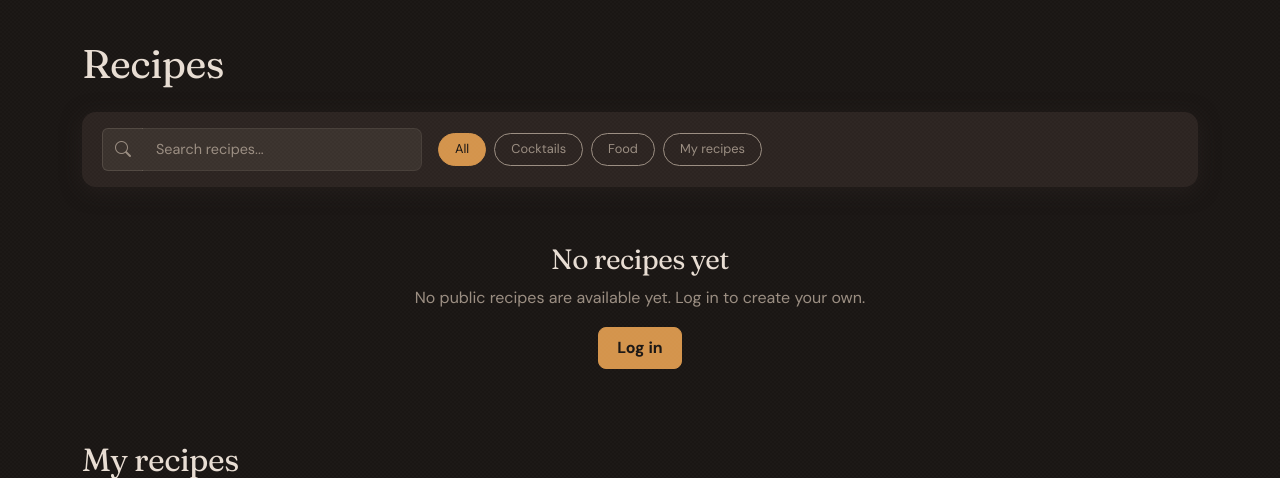
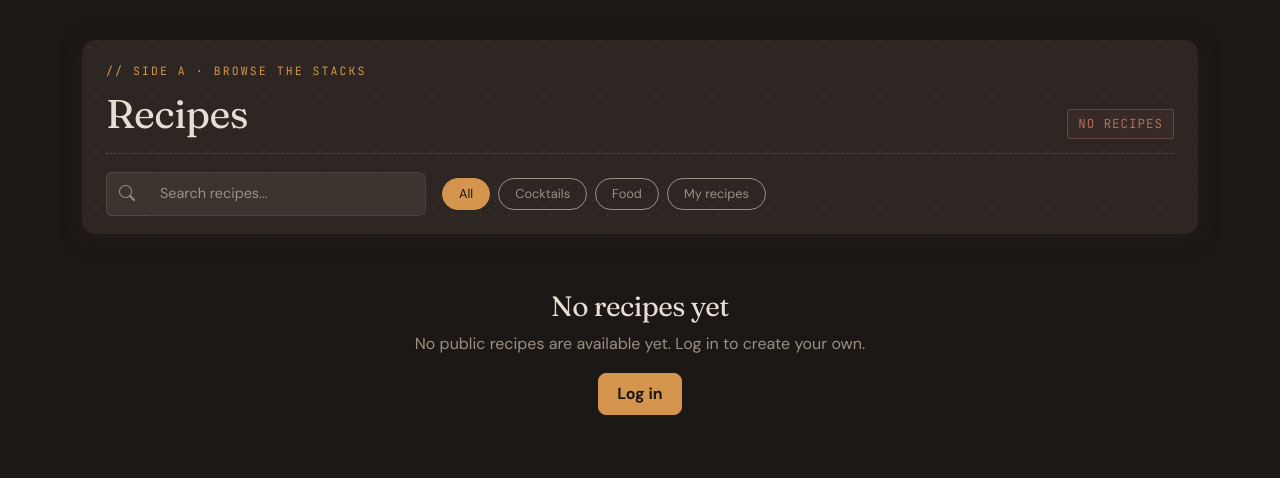
Before and after one commit to mangomaza/CITS5505-Group-Project, a Flask app: page /recipes in a window 1280 px wide. Shown: the part 71-549 px from the top of the page. Run offline with Flask 3, Linux system fonts and the light colour scheme; data that the repository does not hold is empty; some libraries are stand-ins or nearby versions.

Commit message:
wrap recipes browse in search desk panel with mono result count

```diff
--- a/app/static/css/recipes.css
+++ b/app/static/css/recipes.css
@@ -2,13 +2,62 @@
    Mix It Up — Option A: Browse Recipes Page Styles
    ============================================================ */
 
+/* ---- Search Desk ---- */
+.search-desk {
+  position: relative;
+  background-color: var(--mix-card);
+  border-radius: var(--mix-radius);
+  padding: 22px 24px 18px;
+  margin-bottom: 32px;
+  box-shadow: var(--mix-shadow);
+  background-image: radial-gradient(rgba(212, 148, 76, 0.08) 1px, transparent 1px);
+  background-size: 14px 14px;
+}
+
+.search-desk-label {
+  font-family: var(--mix-font-mono);
+  font-size: 0.72rem;
+  text-transform: uppercase;
+  letter-spacing: 0.18em;
+  color: var(--mix-accent);
+  margin-bottom: 10px;
+}
+
+.search-desk-heading {
+  display: flex;
+  align-items: baseline;
+  justify-content: space-between;
+  gap: 16px;
+  flex-wrap: wrap;
+  padding-bottom: 14px;
+  margin-bottom: 18px;
+  border-bottom: 1px dotted rgba(155, 142, 130, 0.45);
+}
+
+.search-desk-heading h1 {
+  margin: 0;
+}
+
+.result-count {
+  font-family: var(--mix-font-mono);
+  font-size: 0.78rem;
+  letter-spacing: 0.08em;
+  text-transform: uppercase;
+  color: var(--mix-secondary);
+  border: 1px solid rgba(176, 107, 93, 0.4);
+  border-radius: 3px;
+  padding: 4px 10px;
+  background-color: rgba(176, 107, 93, 0.08);
+  white-space: nowrap;
+}
+
 /* ---- Search & Filter Bar ---- */
 .search-bar {
-  background-color: var(--mix-card);
-  border-radius: var(--mix-radius);
-  padding: 16px 20px;
-  margin-bottom: 32px;
-  box-shadow: var(--mix-shadow);
+  background: none;
+  border-radius: 0;
+  padding: 0;
+  margin-bottom: 0;
+  box-shadow: none;
 }
 
 .search-bar .form-control {
--- a/app/static/js/recipes.js
+++ b/app/static/js/recipes.js
@@ -6,6 +6,21 @@ document.addEventListener('DOMContentLoaded', function () {
 
   var searchInput = document.getElementById('recipeSearch');
   var searchQuery = '';
+  var countEl = document.getElementById('recipeCount');
+
+  function updateCount() {
+    if (!countEl) return;
+    var visible = 0;
+    document.querySelectorAll('.recipe-grid-item').forEach(function (item) {
+      if (item.closest('.my-recipes-section')) return;
+      if (item.style.display !== 'none') visible += 1;
+    });
+    var label;
+    if (visible === 0) label = countEl.dataset.zero || 'no recipes';
+    else if (visible === 1) label = countEl.dataset.one || '1 recipe';
+    else label = (countEl.dataset.many || '{n} recipes').replace('{n}', visible);
+    countEl.textContent = label;
+  }
 
   function applyFilters() {
     var query = searchQuery.trim().toLowerCase();
@@ -16,6 +31,7 @@ document.addEventListener('DOMContentLoaded', function () {
       var hiddenByFilter = item.dataset.hiddenByFilter === '1';
       item.style.display = (matchesSearch && !hiddenByFilter) ? '' : 'none';
     });
+    updateCount();
   }
 
   if (searchInput) {
--- a/app/templates/recipes.html
+++ b/app/templates/recipes.html
@@ -9,7 +9,12 @@
 {% block content %}
   <main class="container my-4">
 
-    <h1 class="mb-4">Recipes</h1>
+    <section class="search-desk">
+      <div class="search-desk-label">// SIDE A &middot; BROWSE THE STACKS</div>
+      <div class="search-desk-heading">
+        <h1 class="mb-0">Recipes</h1>
+        <span class="result-count" id="recipeCount" data-zero="no recipes" data-one="1 recipe" data-many="{n} recipes">{{ visible_recipes|length }} {{ 'recipe' if visible_recipes|length == 1 else 'recipes' }}</span>
+      </div>
 
       <!-- Search & Filter -->
       <div class="search-bar d-flex flex-wrap align-items-center gap-3">
@@ -24,6 +29,7 @@
           <button class="filter-pill" data-filter="my-recipes">My recipes</button>
         </div>
       </div>
+    </section>
 
     <!-- Recipe Grid -->
     {% if visible_recipes|length == 0 %}
```
Lines whose indentation alone changed are shown as unchanged.
